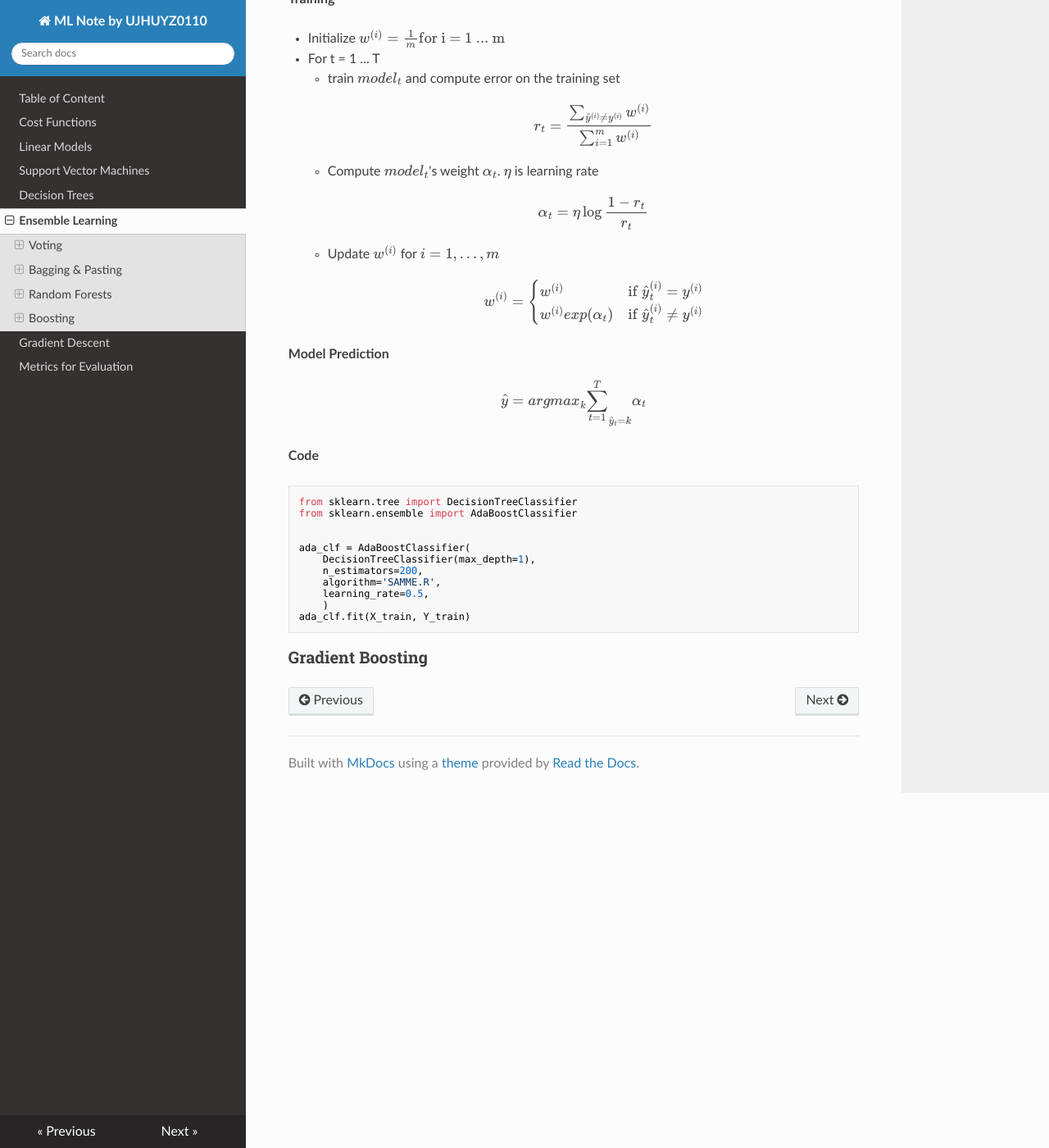
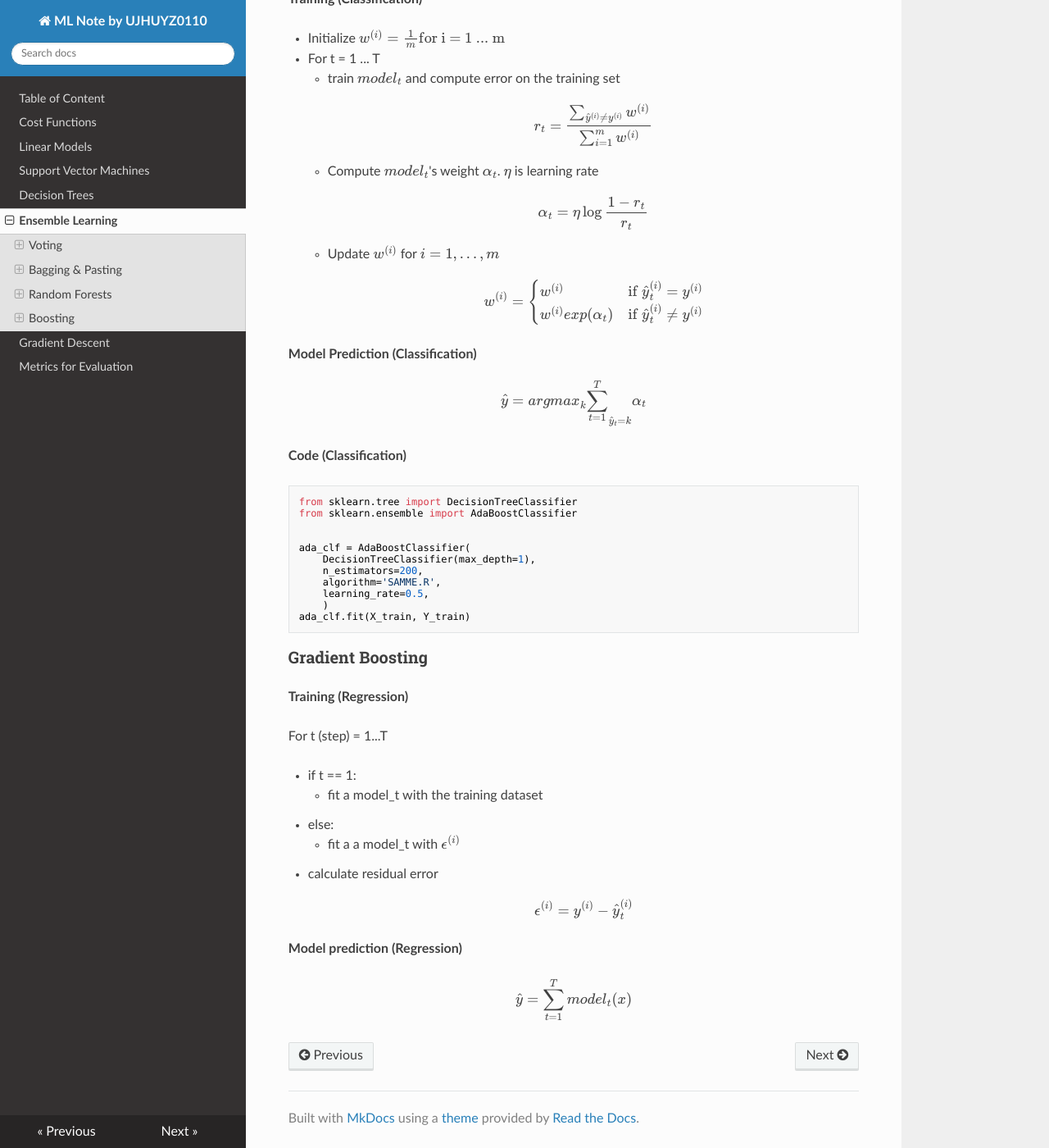
Before and after one commit to ivanyschen/ml_note, an MkDocs documentation site: the page built from docs/ensemble_learning.md, in a window 1280 px wide and 1400 px high, scrolled down 2700 px. Shown: the whole window at 82% size. Built offline with MkDocs 1.6.1, drawn with Linux system fonts in a browser that asks for light colours; nearby versions of some CDN libraries; formulas are drawn with MathJax 3.

Commit message:
Added gradient boosting (regression)

````diff
--- a/docs/ensemble_learning.md
+++ b/docs/ensemble_learning.md
@@ -103,7 +103,7 @@ rnd_clf.fit(X_train, Y_train)
 
 ## Boosting
 ###AdaBoost
-**Training**
+**Training (Classification)**
 
 - Initialize $w^{(i)} = \frac{1}{m} \text{for i = 1 ... m}$
 - For t = 1 ... T
@@ -118,10 +118,10 @@ rnd_clf.fit(X_train, Y_train)
         w^{(i)}exp(\alpha_t) & \text{if } \hat y_t^{(i)} \neq y^{(i)}
         \end{cases}$$
 
-**Model Prediction**
+**Model Prediction (Classification)**
 $$\hat y = {argmax}_k {\sum_{t=1}^T}_{\hat y_t = k} \alpha_t$$
 
-**Code**
+**Code (Classification)**
 ```python
 from sklearn.tree import DecisionTreeClassifier
 from sklearn.ensemble import AdaBoostClassifier
@@ -135,4 +135,19 @@ ada_clf = AdaBoostClassifier(
     )
 ada_clf.fit(X_train, Y_train)
 ```
+
 ###Gradient Boosting
+**Training (Regression)**
+
+For t (step) = 1...T
+
+- if t == 1:
+    - fit a model_t with the training dataset
+- else:
+    - fit a a model_t with $\epsilon^{(i)}$
+- calculate residual error
+    $$\epsilon^{(i)} = y^{(i)} - \hat y_t^{(i)}$$
+
+**Model prediction (Regression)**
+
+$$\hat y = \sum_{t=1}^T model_t(x)$$
````
